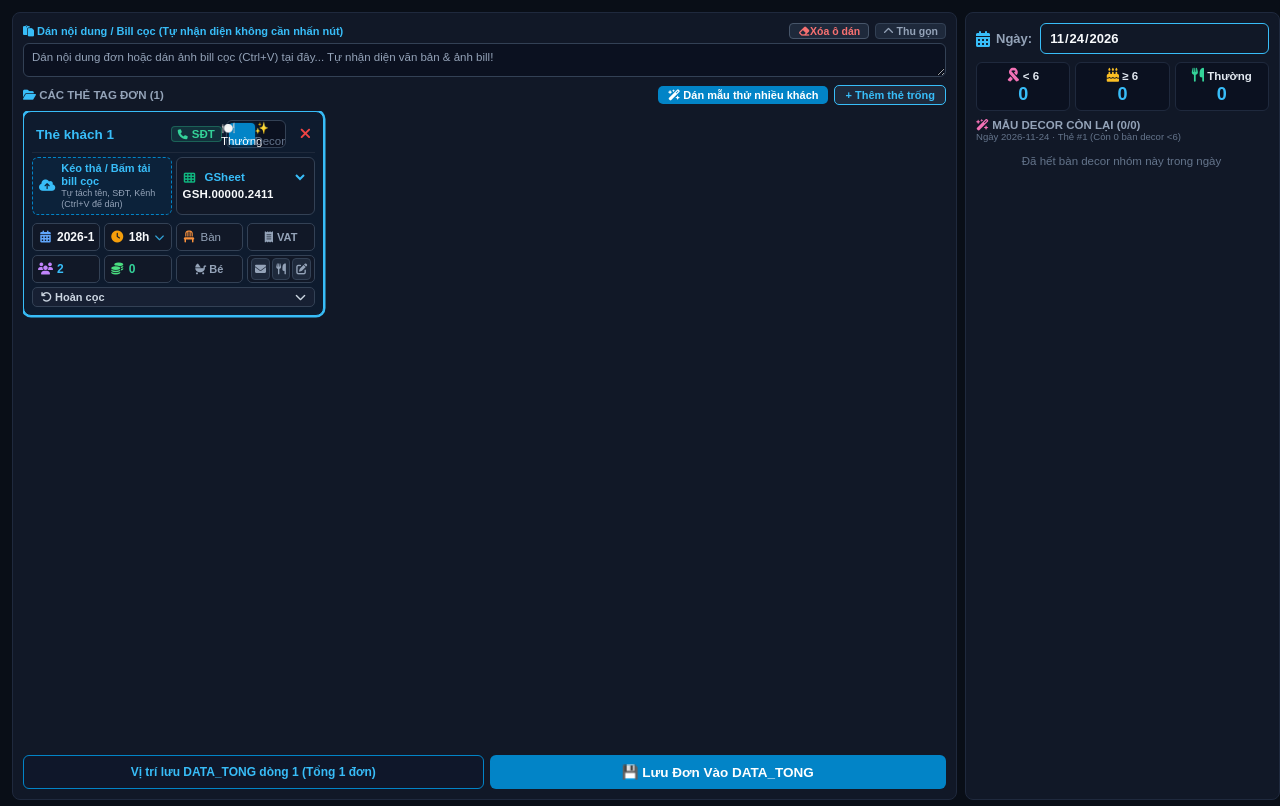
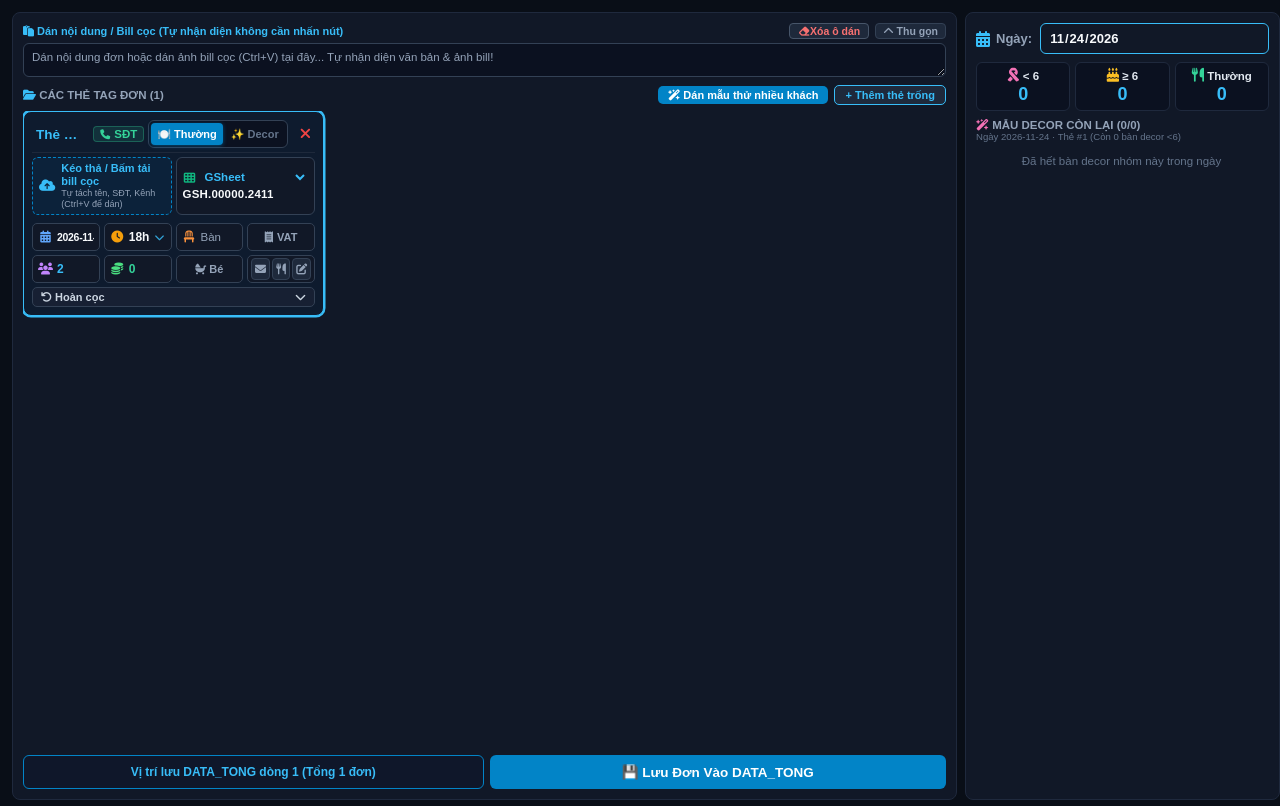
Before and after one commit to HMK-vn/Datban, a plain HTML site: page nhapban.html in a window 1280 px wide. Drawn offline with Linux system fonts and the light colour scheme; no server answers; a web font is replaced by a local one.

Commit message:
Sua nut toggle thuong decor khong bi de chu va hien thi ngay day du

```diff
--- a/nhapban.html
+++ b/nhapban.html
@@ -135,12 +135,12 @@
     .tag-type-toggle {
       display: inline-flex; align-items: center; background: #0b1120;
       border: 1px solid #334155; border-radius: 6px; padding: 2px; gap: 2px;
-      margin-left: auto; margin-right: 6px; flex-shrink: 0;
+      margin-left: auto; margin-right: 4px; flex-shrink: 0;
     }
     .tag-type-btn {
-      display: inline-flex; align-items: center; justify-content: center;
-      width: 26px; height: 22px; padding: 0; font-size: 11.5px; border-radius: 4px; cursor: pointer;
-      color: #64748b; margin: 0; user-select: none; transition: all 0.15s;
+      display: inline-flex; align-items: center; justify-content: center; gap: 3px;
+      height: 22px; padding: 0 6px; font-size: 11px; font-weight: 600; border-radius: 4px; cursor: pointer;
+      color: #64748b; margin: 0; user-select: none; transition: all 0.15s; white-space: nowrap;
     }
     .tag-type-btn input { display: none; }
     .tag-type-btn.active-thuong {
@@ -150,12 +150,15 @@
       background: #d946ef; color: #fff; box-shadow: 0 1px 4px rgba(217,70,239,0.5);
     }
     .folder-tag-title {
-      font-weight: 700; color: #38bdf8; font-size: 13.5px; min-width: 0; flex: 1;
+      font-weight: 700; color: #38bdf8; font-size: 13.5px; min-width: 0; max-width: 105px;
       white-space: nowrap; overflow: hidden; text-overflow: ellipsis; cursor: pointer;
-      padding: 1px 4px; border-radius: 4px; transition: background 0.15s;
+      padding: 1px 4px; border-radius: 4px; transition: background 0.15s; flex-shrink: 1;
     }
     .folder-tag-title:hover {
       background: rgba(56, 189, 248, 0.12);
+    }
+    .card-field-date .card-input {
+      font-size: 10.5px !important; letter-spacing: -0.3px !important;
     }
     .folder-tag-title-edit-input {
       font-weight: 700; color: #38bdf8; font-size: 13px; min-width: 0; flex: 1;
@@ -2515,11 +2518,11 @@
               '</span>' +
             '</div>' +
             '<div class="tag-type-toggle" onclick="event.stopPropagation()">' +
-              '<label class="tag-type-btn ' + (!tag.isDecor ? 'active-thuong' : '') + '" title="Bàn ăn thường">' +
+              '<label class="tag-type-btn ' + (!tag.isDecor ? 'active-thuong' : '') + '">' +
                 '<input type="radio" name="loaiBan_' + idx + '" value="thuong" ' + (!tag.isDecor ? 'checked' : '') + ' onchange="doiLoaiBanThe(' + idx + ', false)">' +
                 '🍽️ Thường' +
               '</label>' +
-              '<label class="tag-type-btn ' + (tag.isDecor ? 'active-decor' : '') + '" title="Bàn tiệc decor">' +
+              '<label class="tag-type-btn ' + (tag.isDecor ? 'active-decor' : '') + '">' +
                 '<input type="radio" name="loaiBan_' + idx + '" value="decor" ' + (tag.isDecor ? 'checked' : '') + ' onchange="doiLoaiBanThe(' + idx + ', true)">' +
                 '✨ Decor' +
               '</label>' +
```
